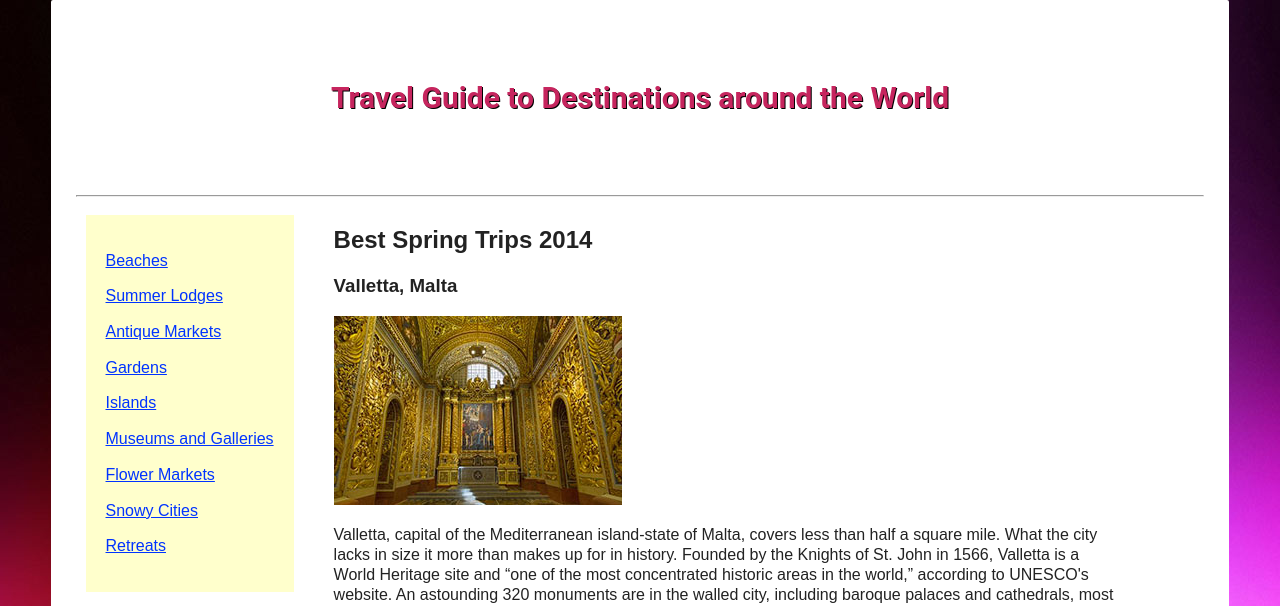
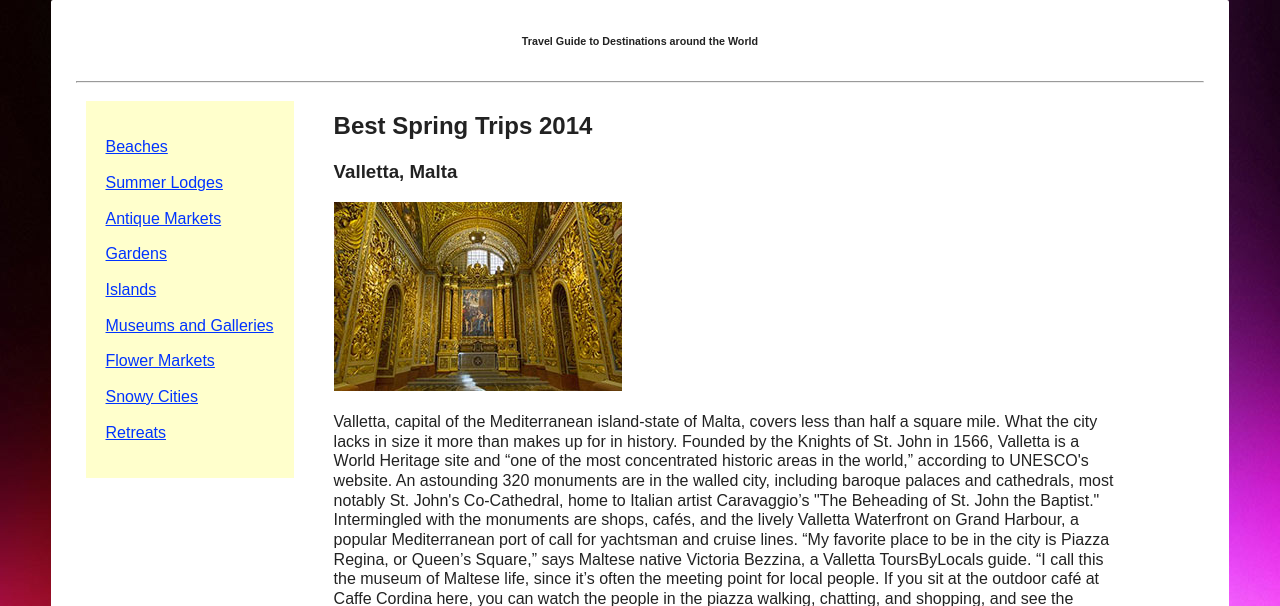
Before and after one commit to rajmatiea/mysite, a PHP site: page / in a window 1280 px wide. Shown: the top 606 px of the page. Run offline with PHP 8.4, Linux system fonts and the light colour scheme.

Commit message:
Update media.css

```diff
--- a/Week One Project/css/media.css
+++ b/Week One Project/css/media.css
@@ -82,10 +82,3 @@
 .clearfix {
 	zoom: 1;
 	}
-
-h6{
-	font-family: roboto;
-	font-size: 30px;
-	color: #c6255e;
-	text-shadow: 1px 1px black;
-	}
```
